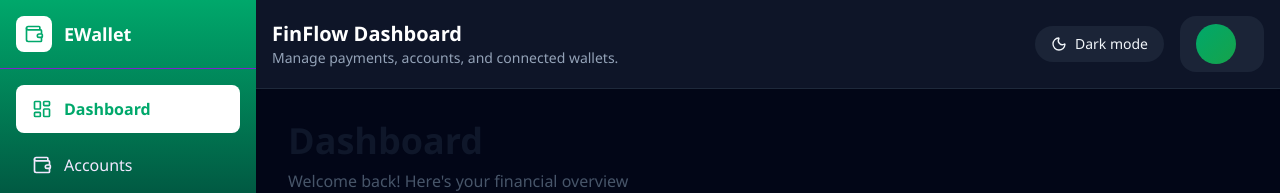
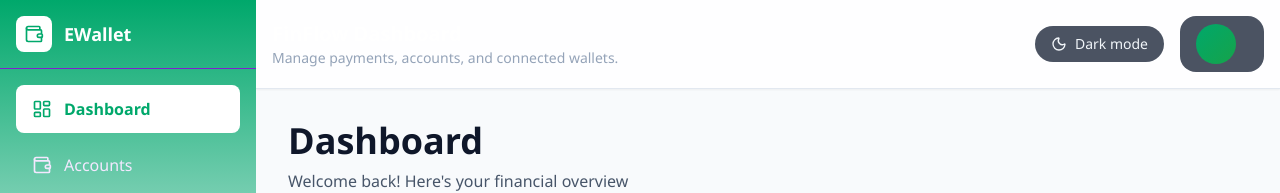
Before and after one commit to Lrnz-b38/finflow-web, a React (Vite) app in the folder frontend/: page / in a window 1280 px wide. Shown: the top 193 px of the page. Built offline with nearby package versions, Linux system fonts and the light colour scheme; no server answers; sample sign-in values are in the browser's storage.

Commit message:
fix vercel 3

```diff
--- a/frontend/package.json
+++ b/frontend/package.json
@@ -8,6 +8,7 @@
     "preview": "vite preview"
   },
   "dependencies": {
+    "@vercel/analytics": "^2.0.1",
     "lucide-react": "^1.14.0",
     "qr-scanner": "^1.4.2",
     "react": "^18.2.0",
--- a/frontend/src/App.tsx
+++ b/frontend/src/App.tsx
@@ -1,7 +1,8 @@
 import "@/styles/global.css";
 import { BrowserRouter as Router, Routes, Route, Navigate } from "react-router-dom";
 import { AuthContext, AuthProvider } from "@/context/AuthContext";
-import { useContext } from "react";
+import { useContext, useEffect } from "react";
+import { Analytics } from "@vercel/analytics/react";
 
 // Pages
 import Login from "@/pages/Auth/Login";
@@ -21,9 +22,17 @@ const ProtectedRoute = ({ children }: { children: React.ReactNode }) => {
 };
 
 function App() {
+  useEffect(() => {
+    const savedTheme = localStorage.getItem("finflow-theme");
+    const prefersDark = window.matchMedia("(prefers-color-scheme: dark)").matches;
+    const theme = savedTheme ?? (prefersDark ? "dark" : "light");
+    document.documentElement.classList.toggle("dark", theme === "dark");
+  }, []);
+
   return (
     <Router>
       <AuthProvider>
+        <Analytics />
         <Routes>
           <Route path="/login" element={<Login />} />
           <Route path="/register" element={<Register />} />
--- a/frontend/src/layouts/MainLayout.tsx
+++ b/frontend/src/layouts/MainLayout.tsx
@@ -24,11 +24,14 @@ export default function MainLayout({ children }: MainLayoutProps) {
   const navigate = useNavigate();
   const location = useLocation();
   const { logout, user } = useContext(AuthContext);
-  const [sidebarOpen, setSidebarOpen] = useState(true);
+  const [sidebarOpen, setSidebarOpen] = useState(false);
   const [darkMode, setDarkMode] = useState(false);
   const [showChatbot, setShowChatbot] = useState(false);
 
   useEffect(() => {
+    if (window.innerWidth >= 768) {
+      setSidebarOpen(true);
+    }
     const savedTheme = localStorage.getItem("finflow-theme");
     const prefersDark = window.matchMedia("(prefers-color-scheme: dark)").matches;
     const theme = savedTheme ? savedTheme === "dark" : prefersDark;
@@ -56,10 +59,20 @@ export default function MainLayout({ children }: MainLayoutProps) {
   };
 
   return (
-    <div className="min-h-screen flex flex-col md:flex-row bg-slate-950 text-slate-100">
+    <div className="min-h-screen flex bg-slate-50 text-slate-900 dark:bg-slate-950 dark:text-slate-100 relative">
+      {/* Mobile overlay */}
+      {sidebarOpen && (
+        <div
+          className="fixed inset-0 bg-black/40 z-40 md:hidden"
+          onClick={() => setSidebarOpen(false)}
+        />
+      )}
+
       {/* Sidebar */}
       <aside
-        className={`${sidebarOpen ? "w-64" : "w-20"} bg-gradient-to-b from-primary via-slate-950 to-slate-950 text-white transition-all duration-300 flex flex-col shrink-0`}
+        className={`fixed inset-y-0 left-0 z-50 transform transition-transform duration-300 md:static md:translate-x-0 ${
+          sidebarOpen ? "translate-x-0" : "-translate-x-full"
+        } md:w-64 w-64 bg-gradient-to-b from-primary via-slate-100 to-slate-200 dark:via-slate-950 dark:to-slate-950 text-white flex flex-col`}
       >
         {/* Logo */}
         <div className="p-4 flex items-center justify-between border-b border-purple-700">
@@ -133,11 +146,11 @@ export default function MainLayout({ children }: MainLayoutProps) {
       {/* Main Content */}
       <div className="flex-1 flex flex-col overflow-hidden">
         {/* Top Bar */}
-        <div className="bg-slate-900/95 border-b border-slate-800 shadow-sm px-4 py-4 flex flex-col gap-4 lg:flex-row lg:items-center lg:justify-between sticky top-0 z-20">
+        <div className="bg-white/90 dark:bg-slate-900/95 border-b border-slate-200 dark:border-slate-800 shadow-sm px-4 py-4 flex flex-col gap-4 lg:flex-row lg:items-center lg:justify-between sticky top-0 z-20">
           <div className="flex items-center gap-3">
             <button
               onClick={() => setSidebarOpen((value) => !value)}
-              className="p-2 rounded-2xl bg-slate-800/80 hover:bg-slate-700 transition lg:hidden"
+              className="p-2 rounded-2xl bg-slate-800/80 hover:bg-slate-700 transition md:hidden"
             >
               {sidebarOpen ? <X className="w-5 h-5" /> : <Menu className="w-5 h-5" />}
             </button>
```
Also changed, not shown: 1 other file (tests, documents, lock files or other folders).
